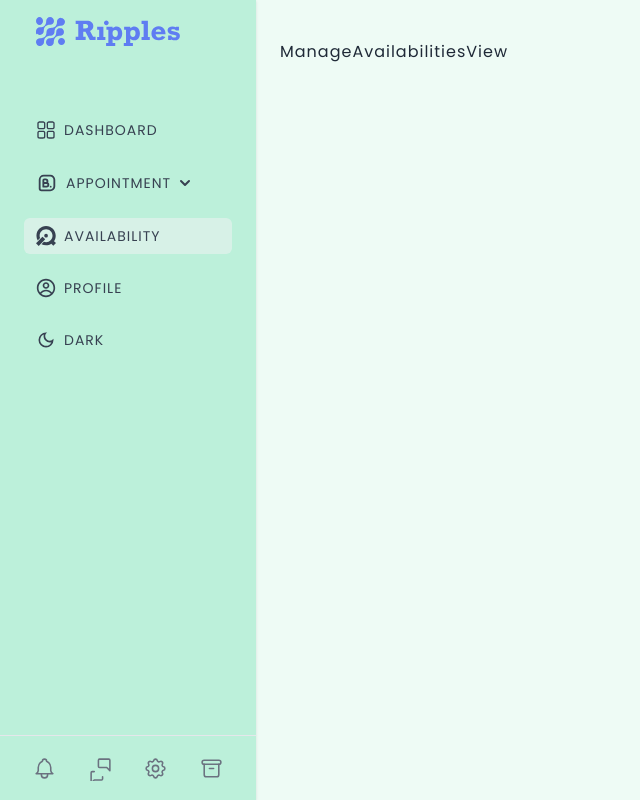
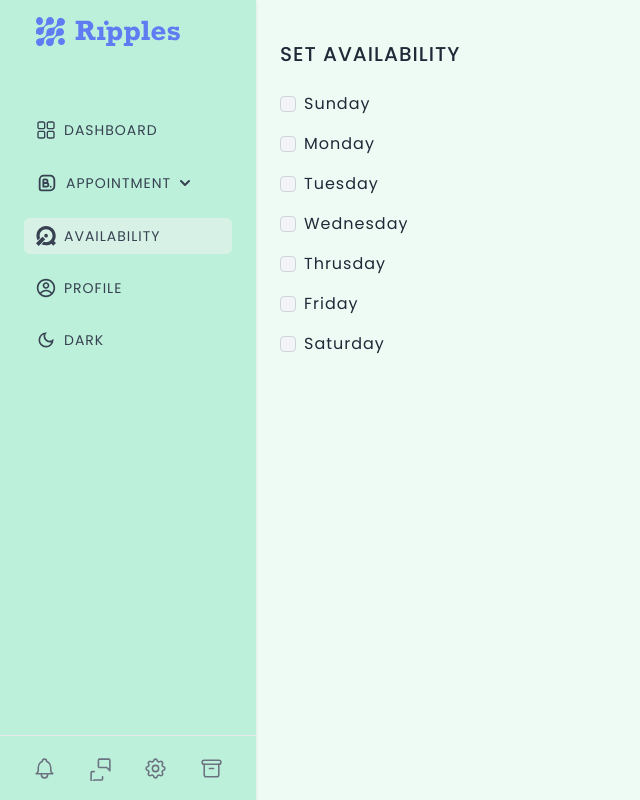
Before and after one commit to readulislam/doctor-portal, a React (Create React App) app: page /dashboard/availability in a window 1280 px wide. Shown: the whole page, without its empty margins (0-640 px from the left). Built offline with nearby package versions, Linux system fonts and the light colour scheme.

Commit message:
availability

```diff
--- a/src/components/CardView/CardView.js
+++ b/src/components/CardView/CardView.js
@@ -42,10 +42,7 @@ const CardView = () => {
       const d = await ListDepartments();
     };
     const fetchFilterData = async () => {
-      if (locationInput === "Location" || departmentInput === "Speciality") {
-        setLocationInput("");
-        setDepartmentInput("");
-      }
+
       const { data } = await axios.get(`${BaseUrl}/get-doctorFiltering`, {
         params: {
           limit: 5,
@@ -58,7 +55,7 @@ const CardView = () => {
       if (!data.massage && data) {
         setDoctors(data.rows);
 
-        setTotalPage(Math.ceil(data.count / 8));
+        setTotalPage(Math.ceil(data.count / 5));
       }
       if (data.massage) {
         toast.error(data.massage, { id: 1 });
@@ -95,13 +92,16 @@ const CardView = () => {
     let locationvalue = values.hospital;
     let departmentValue = values.department;
     let nameValue = values.name;
-    console.lKog(typeof locationvalue, typeof departmentValue, nameValue);
+    console.log(values.department,"fsf",values.hospital,"dsd");
+
     // if (departmentValue) {
     //   departmentValue=parseInt(departmentValue);
     // }
     // if (locationvalue) {
     //   locationvalue =parseInt(locationvalue);
     // }
+    setLocationInput()
+
 
     setName(nameValue);
     // if(locationInput === 'Location' || departmentInput=== 'Speciality'){
@@ -111,7 +111,7 @@ const CardView = () => {
 
     const { data } = await axios.get(`${BaseUrl}/get-doctorFiltering`, {
       params: {
-        limit: 5,
+        limit: 8,
         offset: 1,
         name: nameValue,
         locationInput: locationvalue,
--- a/src/components/Filtering/Filtering.js
+++ b/src/components/Filtering/Filtering.js
@@ -1,38 +1,34 @@
 import { Button, Label } from "flowbite-react";
 import { Formik } from "formik";
 import React, { useEffect, useState } from "react";
-import {  ListDepartments, ListHospitals } from "../../APi/api";
+import { ListDepartments, ListHospitals } from "../../APi/api";
 import PrimaryButton from "../../Common/PrimaryButton";
 
-const Filtering = ({handleSearch}) => {
-
-  const initialValues={
-    name:'',
-    hospital:'',
-    department:'',
-  }
+const Filtering = ({ handleSearch }) => {
+  const initialValues = {
+    name: "",
+    hospital: "",
+    department: "",
+  };
   const [hospitalList, setHospitalList] = useState([]);
   const [departmentList, setDepartmentList] = useState([]);
 
   useEffect(() => {
-    const fetching=async()=>{
-      const {data}= await ListHospitals()
-      setHospitalList(data)
-    }
-    fetching()
-
-  }, [])
+    const fetching = async () => {
+      const { data } = await ListHospitals();
+      setHospitalList(data);
+    };
+    fetching();
+  }, []);
   useEffect(() => {
-    const fetching=async()=>{
-      const data= await ListDepartments()
-      setDepartmentList(data)
-    }
-    fetching()
-
-  }, [])
+    const fetching = async () => {
+      const data = await ListDepartments();
+      setDepartmentList(data);
+    };
+    fetching();
+  }, []);
 
   return (
-
     <Formik
       initialValues={initialValues}
       onSubmit={handleSearch}
@@ -41,17 +37,34 @@ const Filtering = ({handleSearch}) => {
     >
       {({ handleSubmit, isSubmitting, setFieldValue }) => (
         <>
-    <form autoComplete="off" onSubmit={handleSubmit} >
+          <form autoComplete="off" onSubmit={handleSubmit}>
             <div className=" items-center grid md:grid-cols-2 justify-center content-center container mx-auto flex-col xl:flex-row gap-y-4 xl:gap-y-0 justify-items-center xl:flex xl:justify-between my-5  ">
-
-      <label for="table-search" className="sr-only">Search</label>
+              <label for="table-search" className="sr-only">
+                Search
+              </label>
               <div className="relative ">
                 <div className="absolute inset-y-0 left-0 flex items-center pl-3 pointer-events-none">
-                <svg className="w-5 h-5 text-gray-500 dark:text-gray-400" aria-hidden="true" fill="currentColor" viewBox="0 0 20 20" xmlns="http://www.w3.org/2000/svg"><path fill-rule="evenodd" d="M8 4a4 4 0 100 8 4 4 0 000-8zM2 8a6 6 0 1110.89 3.476l4.817 4.817a1 1 0 01-1.414 1.414l-4.816-4.816A6 6 0 012 8z" clip-rule="evenodd"></path></svg>
+                  <svg
+                    className="w-5 h-5 text-gray-500 dark:text-gray-400"
+                    aria-hidden="true"
+                    fill="currentColor"
+                    viewBox="0 0 20 20"
+                    xmlns="http://www.w3.org/2000/svg"
+                  >
+                    <path
+                      fill-rule="evenodd"
+                      d="M8 4a4 4 0 100 8 4 4 0 000-8zM2 8a6 6 0 1110.89 3.476l4.817 4.817a1 1 0 01-1.414 1.414l-4.816-4.816A6 6 0 012 8z"
+                      clip-rule="evenodd"
+                    ></path>
+                  </svg>
                 </div>
-            <input type="text"
-            name='name'
-            id="table-search" className="block  p-2 pl-10 text-sm text-gray-900 dark:border dark:border-gray-700 border-gray-300  focus:outline-none  rounded-lg w-[280px]  bg-gray-50 focus:border-green-300/70 focus:ring-0 dark:bg-accent  dark:placeholder-gray-400 dark:text-white dark:focus:ring-gray-700 dark:focus:border-gray-700" placeholder="Search for items"/>
+                <input
+                  type="text"
+                  name="name"
+                  id="table-search"
+                  className="block  p-2 pl-10 text-sm text-gray-900 dark:border dark:border-gray-700 border-gray-300  focus:outline-none  rounded-lg w-[280px]  bg-gray-50 focus:border-green-300/70 focus:ring-0 dark:bg-accent  dark:placeholder-gray-400 dark:text-white dark:focus:ring-gray-700 dark:focus:border-gray-700"
+                  placeholder="Search for items"
+                />
               </div>
 
               {/* <input
@@ -62,38 +75,46 @@ const Filtering = ({handleSearch}) => {
 
           /> */}
               <div className=" ">
-
-
-
                 <select
-              name='hospital'
+                  name="hospital"
                   id="underline_select"
+                  defaultValue={"location"}
                   className=" block  p-2 pl-10 text-sm text-gray-900 dark:border dark:border-gray-700 border-gray-300  focus:outline-none  rounded-lg w-[280px]  bg-gray-50 focus:border-green-300/70 focus:ring-0 dark:bg-accent  dark:placeholder-gray-400 dark:text-white dark:focus:ring-gray-700 dark:focus:border-gray-700"
-                onChange={(e)=>{setFieldValue("hospital",e.target.value)}}
+                  onChange={(e) => {
+                    setFieldValue("hospital", e.target.value);
+                  }}
                 >
-                <option value="" selected>Location</option>
-                {hospitalList?.map(h=><option value={h.id}>{h.name},{h.address}</option>)}
+                  <option value="location" >
+                    Location
+                  </option>
+                  {hospitalList?.map((h) => (
+                    <option value={h.id}>
+                      {h.name},{h.address}
+                    </option>
+                  ))}
                 </select>
-
               </div>
               <div className="">
                 <select
                   id="underline_select"
+                  defaultValue={"Speciality"}
                   className=" block  p-2 pl-10 text-sm text-gray-900 dark:border dark:border-gray-700 border-gray-300  focus:outline-none  rounded-lg w-[280px]  bg-gray-50 focus:border-green-300/70 focus:ring-0 dark:bg-accent  dark:placeholder-gray-400 dark:text-white dark:focus:ring-gray-700 dark:focus:border-gray-700"
-            name='department'
-            onChange={(e)=>{setFieldValue("department",e.target.value)}}
+                  name="department"
+                  onChange={(e) => {
+                    setFieldValue("department", e.target.value);
+                  }}
                 >
-            <option value="" selected>Speciality</option>
-           {departmentList?.map(d=><option value={d.id}>{d.name}</option>)}
-
+                  <option value="Speciality" >
+                    Speciality
+                  </option>
+                  {departmentList?.map((d) => (
+                    <option value={d.id}>{d.name}</option>
+                  ))}
                 </select>
               </div>
 
               <div className="flex items-center gap-4">
-         <PrimaryButton type='submit' >
-          Search
-         </PrimaryButton>
-
+                <PrimaryButton type="submit">Search</PrimaryButton>
               </div>
             </div>
           </form>
--- a/src/components/ManageAvailabilities/ManageAvailabilitiesView.jsx
+++ b/src/components/ManageAvailabilities/ManageAvailabilitiesView.jsx
@@ -1,9 +1,118 @@
-import React from 'react'
+import { Checkbox } from "flowbite-react";
+import { AiOutlineCheck } from "react-icons/ai";
+import React, { useState } from "react";
 
 const ManageAvailabilitiesView = () => {
+  const [sunday, setSunday] = useState(false);
+  const [monday, setMonday] = useState(false);
+  const [tuesday, setTuesday] = useState(false);
+  const [wednesday, setWednesday] = useState(false);
+  const [thrusday, setThrusday] = useState(false);
+  const [friday, setFriday] = useState(false);
+  const [saturday, setSaturday] = useState(false);
+
+  const handleChange = (setChange, e) => {
+    setChange(e.target.checked);
+  };
+  const HandleAvailability = (name) => {
+    const [startTime, setStartTime] = useState();
+    const [endTime, setEndTime] = useState();
+    const handleSubmit = () => {
+      console.log("handleSubmit called",name,startTime);
+    };
+
+    return <div id={name}  className="flex flex-row place-items-center" >
+    <label className="px-4" >
+      <span className="pr-4">from</span>
+    <input id={name} type="time"  min="00:00" value={startTime} max="23:59" className=" h-8"   onChange={(e)=>{setStartTime(e.target.value);}} />
+    </label>
+    <label className="px-4" >
+      <span className="pr-4">to</span>
+    <input id={name} type="time"  min="00:00" max="23:59" value={endTime} className="h-8"  onChange={(e)=>{setEndTime(e.target.value)}} />
+    </label>
+    <AiOutlineCheck  onClick={handleSubmit} />
+    </div>;
+  };
+
+
   return (
-    <div>ManageAvailabilitiesView</div>
-  )
-}
+    <div className="flex">
+      <div className="flex flex-col gap-4 " id="checkbox">
+      <p className="text-xl mb-2 uppercase font-[500]">Set Availability</p>
+        <div className="flex items-center gap-2">
+          <Checkbox
+            id="Sunday"
+            onChange={(e) => {
+              handleChange(setSunday, e);
+            }}
+          />
+          <label htmlFor="Sunday">Sunday</label>
+          {sunday && <HandleAvailability name="sunday" />}
+        </div>
+        <div className="flex items-center gap-2">
+          <Checkbox
+            id="Monday"
+            onChange={(e) => {
+              handleChange(setMonday, e);
+            }}
+          />
+          <label htmlFor="Monday">Monday</label>
+          {monday && <HandleAvailability name="monday" />}
+        </div>
+        <div className="flex items-center gap-2">
+          <Checkbox
+            id="Tuesday"
+            onChange={(e) => {
+              handleChange(setTuesday, e);
+            }}
+          />
+          <label htmlFor="Tuesday">Tuesday</label>
+          {tuesday && <HandleAvailability name="tuesday" />}
+        </div>
+        <div className="flex  items-center gap-2">
+          <Checkbox
+            id="Wednesday"
+            onChange={(e) => {
+              handleChange(setWednesday, e);
+            }}
+          />
+          <label htmlFor="Wednesday">Wednesday</label>
+          {wednesday && <HandleAvailability name="wednesday" />}
+        </div>
+        <div className="flex  items-center gap-2">
+          <Checkbox
+            id="Thrusday"
+            onChange={(e) => {
+              handleChange(setThrusday, e);
+            }}
+          />
+          <label htmlFor="Thrusday">Thrusday</label>
+          {thrusday && <HandleAvailability name="thrusday" />}
+        </div>
+        <div className="flex  items-center gap-2">
+          <Checkbox
+            id="Friday"
+            onChange={(e) => {
+              handleChange(setFriday, e);
+            }}
+          />
+          <label htmlFor="Friday">Friday</label>
+          {friday && <HandleAvailability name="friday" />}
+        </div>
+        <div className="flex items-center gap-2">
+          <Checkbox
+            id="saturday"
+            onChange={(e) => {
+              handleChange(setSaturday, e);
+            }}
+          />
+          <label htmlFor="saturday">Saturday</label>
+          {saturday && <HandleAvailability name="saturday" />}
+        </div>
+      </div>
+      <div></div>
+    </div>
+  );
+};
 
-export default ManageAvailabilitiesView
+export default ManageAvailabilitiesView;
```
Also changed, not shown: src/components/Modal/AppointmentDiseases.js (+15 -11 lines). Lines whose indentation alone changed are shown as unchanged.
